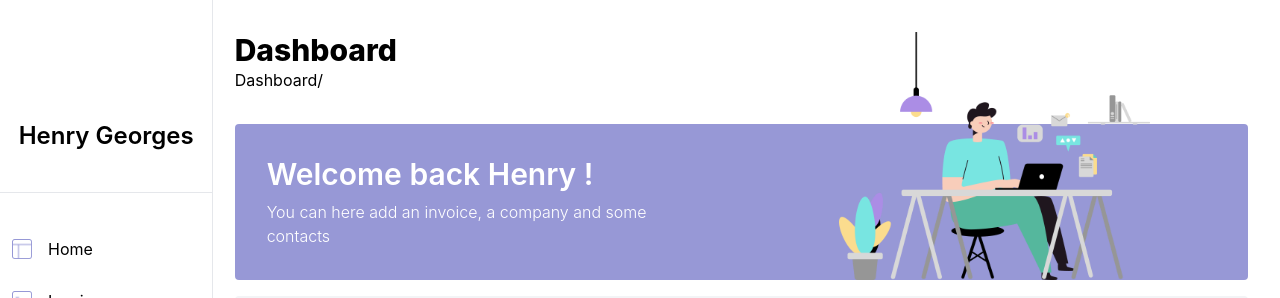
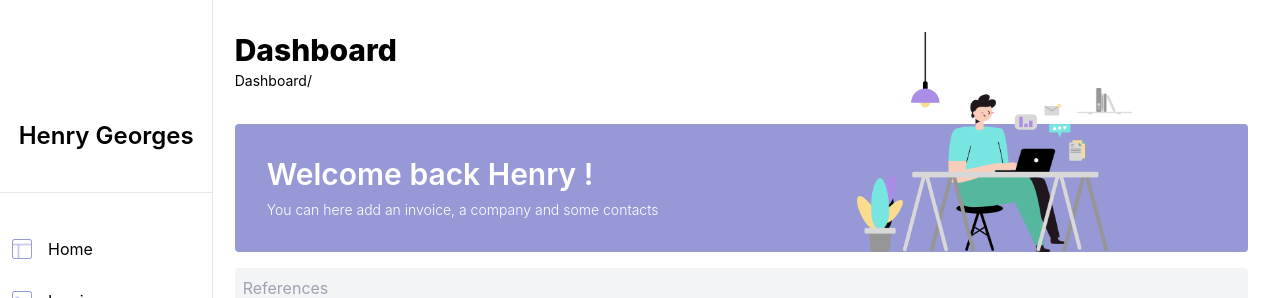
Before and after one commit to antoinel74/COGIP, a React (Vite) app: page /dashboard in a window 1280 px wide. Shown: the top 298 px of the page. Built offline with nearby package versions, Linux system fonts and the light colour scheme; no server answers.

Commit message:
fix dashboard font-size

```diff
--- a/src/components/DashboardHero.jsx
+++ b/src/components/DashboardHero.jsx
@@ -5,12 +5,12 @@ export const DashboardHero = ({ name, url }) => {
     <div className="relative w-5/6 ml-auto right-0 mb-4">
       <div className="h-1/2 pb-8">
         <h1 className="text-3xl font-extrabold">Dashboard</h1>
-        <span>{url}</span>
+        <span className="text-sm">{url}</span>
       </div>
       <div className="h-1/2 bg-[#9798d6] rounded">
         <div className="w-full md:w-[50%] p-8 text-white">
           <h2 className="text-3xl font-semibold">Welcome back {name} !</h2>
-          <p className="font-light mt-2">
+          <p className="font-light mt-2 text-sm">
             You can here add an invoice, a company and some contacts
           </p>
         </div>
```
